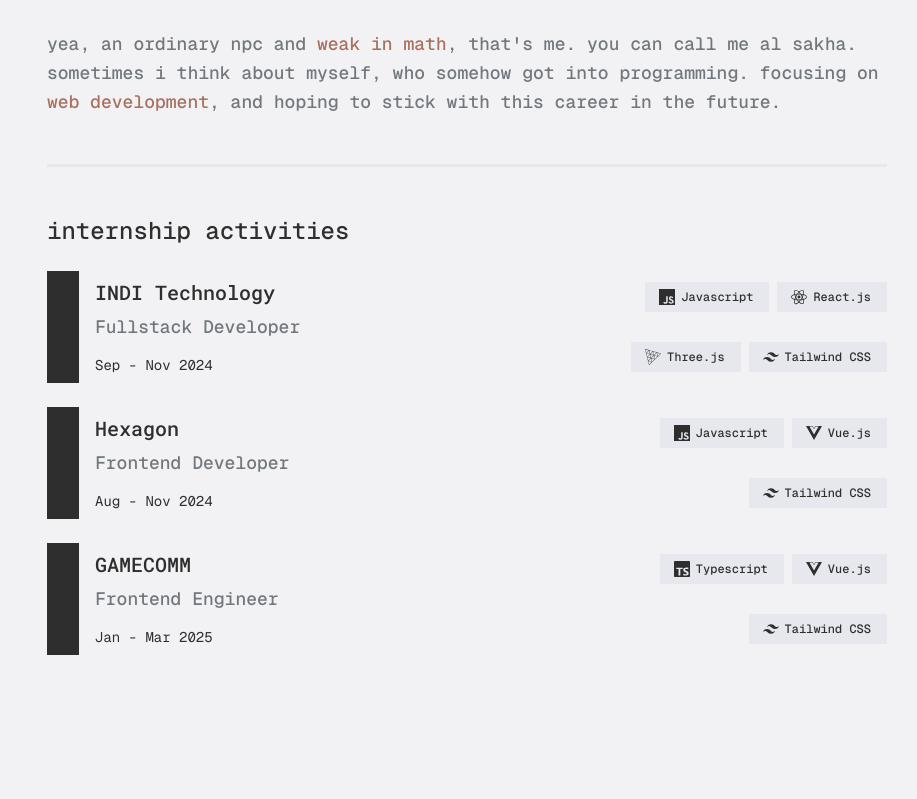
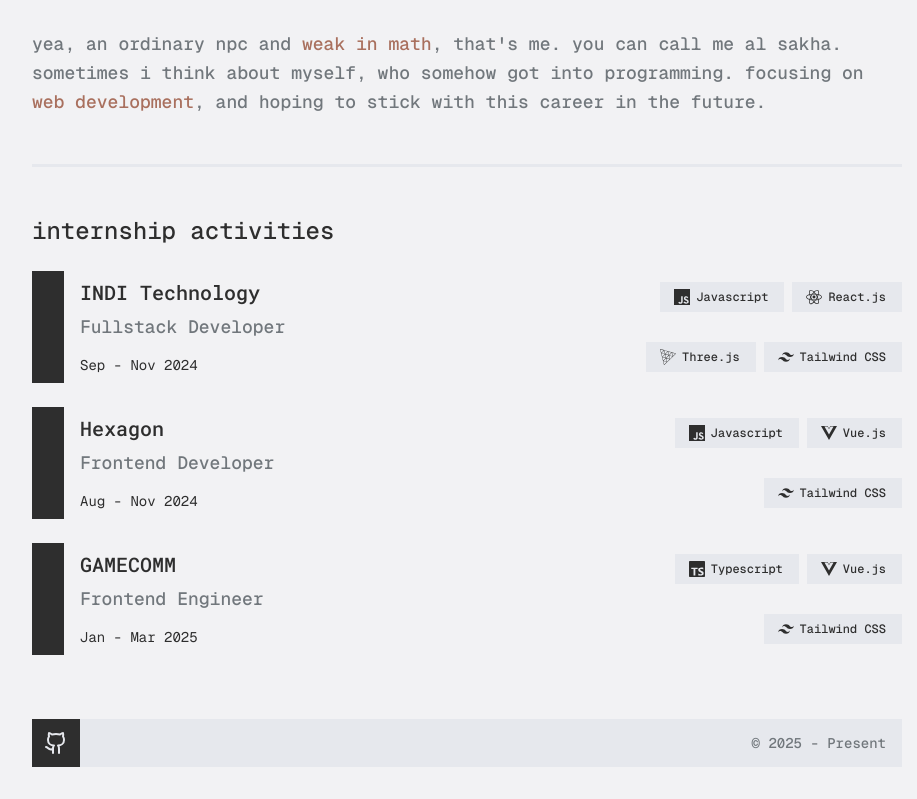
Before and after one commit to IRTIDEATH/Al-Sakha, a Next.js app: page / in a window 1280 px wide. Shown: the part 498-1297 px from the top of the page, without its empty margins (173-1090 px from the left). Before the commit the page ends 1217 px from the top, so only its background shows below. Built offline with nearby package versions, Linux system fonts and the light colour scheme.

Commit message:
Add footer component with tooltip and update layout to include it

```diff
--- a/app/layout.tsx
+++ b/app/layout.tsx
@@ -2,6 +2,7 @@ import type { Metadata } from "next";
 import { Roboto_Mono, Geist_Mono } from "next/font/google";
 import "./globals.css";
 import Navbar from "@/components/navbar";
+import Footer from "@/components/footer";
 
 const robotoMono = Roboto_Mono({
   variable: "--font-roboto-mono",
@@ -28,9 +29,10 @@ export default function RootLayout({
       <body
         className={`${geistMono.variable} ${robotoMono.variable} antialiased font-normal font-geist text-foreground`}
       >
-        <div className="mx-auto w-full max-w-4xl px-7">
+        <div className="mx-auto w-full max-w-[926px] px-7">
           <Navbar />
           {children}
+          <Footer />
         </div>
       </body>
     </html>
--- /dev/null
+++ b/components/footer.tsx
@@ -0,0 +1,48 @@
+"use client";
+
+import Link from "next/link";
+import {
+  Tooltip,
+  TooltipContent,
+  TooltipProvider,
+  TooltipTrigger,
+} from "@/components/ui/tooltip";
+
+const Footer = () => {
+  return (
+    <footer className="w-full bg-suram flex items-center justify-between h-12 mb-8 mt-16">
+      <TooltipProvider delayDuration={150}>
+        <Tooltip>
+          <TooltipTrigger>
+            <Link
+              href="https://github.com/IRTIDEATH"
+              className="text-suram bg-foreground h-12 w-12 flex items-center justify-center border border-foreground hover:text-foreground hover:bg-suram transition-colors duration-300"
+            >
+              <svg
+                xmlns="http://www.w3.org/2000/svg"
+                width="24"
+                height="24"
+                viewBox="0 0 24 24"
+                fill="none"
+                stroke="currentColor"
+                strokeWidth="2"
+                strokeLinecap="round"
+                strokeLinejoin="round"
+              >
+                <path d="M15 22v-4a4.8 4.8 0 0 0-1-3.5c3 0 6-2 6-5.5.08-1.25-.27-2.48-1-3.5.28-1.15.28-2.35 0-3.5 0 0-1 0-3 1.5-2.64-.5-5.36-.5-8 0C6 2 5 2 5 2c-.3 1.15-.3 2.35 0 3.5A5.403 5.403 0 0 0 4 9c0 3.5 3 5.5 6 5.5-.39.49-.68 1.05-.85 1.65-.17.6-.22 1.23-.15 1.85v4" />
+                <path d="M9 18c-4.51 2-5-2-7-2" />
+              </svg>
+            </Link>
+          </TooltipTrigger>
+          <TooltipContent>
+            <p>Follow me</p>
+          </TooltipContent>
+        </Tooltip>
+      </TooltipProvider>
+
+      <div className="text-sm text-zeta mr-4 font-medium">© 2025 - Present</div>
+    </footer>
+  );
+};
+
+export default Footer;
--- /dev/null
+++ b/components/ui/tooltip.tsx
@@ -0,0 +1,32 @@
+"use client";
+
+import * as React from "react";
+import * as TooltipPrimitive from "@radix-ui/react-tooltip";
+
+import { cn } from "@/lib/utils";
+
+const TooltipProvider = TooltipPrimitive.Provider;
+
+const Tooltip = TooltipPrimitive.Root;
+
+const TooltipTrigger = TooltipPrimitive.Trigger;
+
+const TooltipContent = React.forwardRef<
+  React.ElementRef<typeof TooltipPrimitive.Content>,
+  React.ComponentPropsWithoutRef<typeof TooltipPrimitive.Content>
+>(({ className, sideOffset = 4, ...props }, ref) => (
+  <TooltipPrimitive.Portal>
+    <TooltipPrimitive.Content
+      ref={ref}
+      sideOffset={sideOffset}
+      className={cn(
+        "z-50 overflow-hidden bg-foreground px-3 py-1.5 text-xs text-background animate-in fade-in-0 zoom-in-95 data-[state=closed]:animate-out data-[state=closed]:fade-out-0 data-[state=closed]:zoom-out-95 data-[side=bottom]:slide-in-from-top-2 data-[side=left]:slide-in-from-right-2 data-[side=right]:slide-in-from-left-2 data-[side=top]:slide-in-from-bottom-2 origin-[--radix-tooltip-content-transform-origin]",
+        className
+      )}
+      {...props}
+    />
+  </TooltipPrimitive.Portal>
+));
+TooltipContent.displayName = TooltipPrimitive.Content.displayName;
+
+export { Tooltip, TooltipTrigger, TooltipContent, TooltipProvider };
--- a/package.json
+++ b/package.json
@@ -11,6 +11,7 @@
   "dependencies": {
     "@iconify/react": "^6.0.0",
     "@radix-ui/react-slot": "^1.2.2",
+    "@radix-ui/react-tooltip": "^1.2.6",
     "class-variance-authority": "^0.7.1",
     "clsx": "^2.1.1",
     "motion": "^12.10.3",
--- a/pages/home.tsx
+++ b/pages/home.tsx
@@ -13,7 +13,7 @@ const HomePage = () => {
       <Divider />
       <AboutSection />
       <Divider />
-      <section className="mb-16">
+      <section>
         <h2 className="text-2xl mb-6 font-medium">internship activities</h2>
         <CardInternship />
       </section>
```
Also changed, not shown: 1 other file (tests, documents, lock files or other folders).
